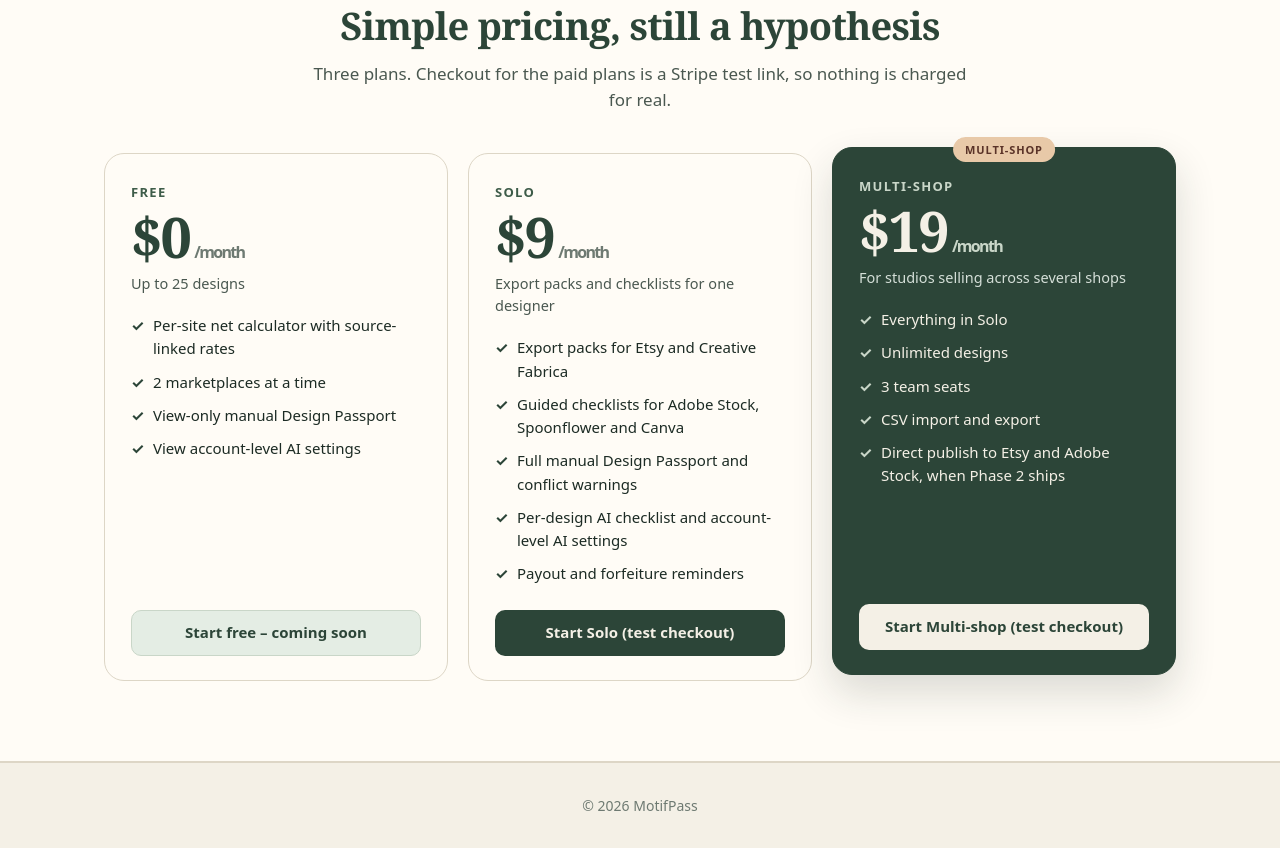
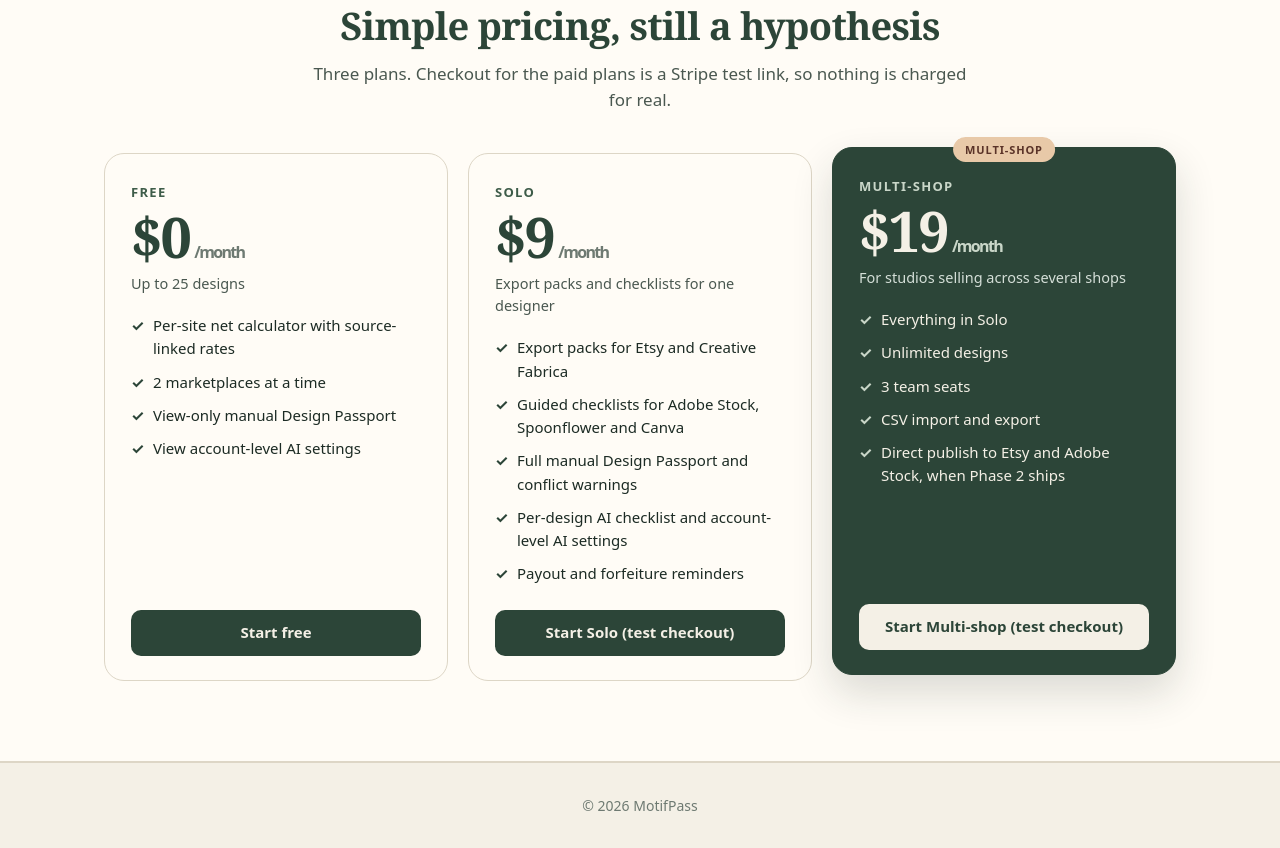
Before and after one commit to hizam56/motifpass-landing, a plain HTML site: page index.html in a window 1280 px wide. Shown: the part 3672-4520 px from the top of the page. Drawn offline with Linux system fonts and the light colour scheme.

Commit message:
Wire Free plan button to Stripe test checkout

```diff
--- a/index.html
+++ b/index.html
@@ -132,12 +132,6 @@
     }
     .btn.primary { background: var(--sage-dark); color: #F4F0E6; }
     .btn.ghost { background: var(--paper); color: var(--sage-dark); border-color: var(--line); }
-    .btn.coming {
-      background: var(--sage-soft);
-      color: var(--sage-dark);
-      border-color: #C9D6C8;
-      cursor: default;
-    }
     .btn.light { background: #F4F0E6; color: var(--sage-dark); }
     .shot-wrap {
       max-width: 960px;
@@ -416,7 +410,7 @@
             <li>View-only manual Design Passport</li>
             <li>View account-level AI settings</li>
           </ul>
-          <span class="btn coming">Start free – coming soon</span>
+          <a class="btn primary" href="https://buy.stripe.com/test_eVq7sKdIw3kh2oNaqK5Ne02" target="_blank" rel="noopener noreferrer">Start free</a>
         </article>
         <article class="plan">
           <div class="plan-name">Solo</div>
```
